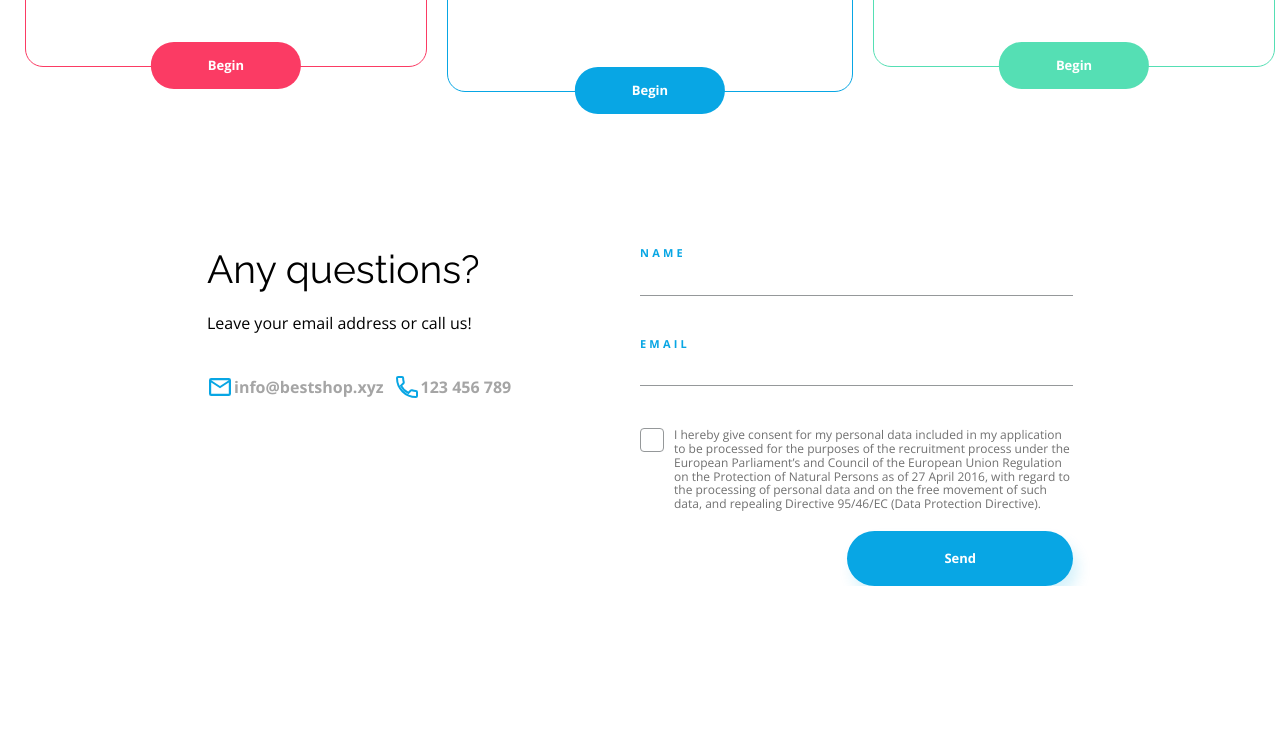
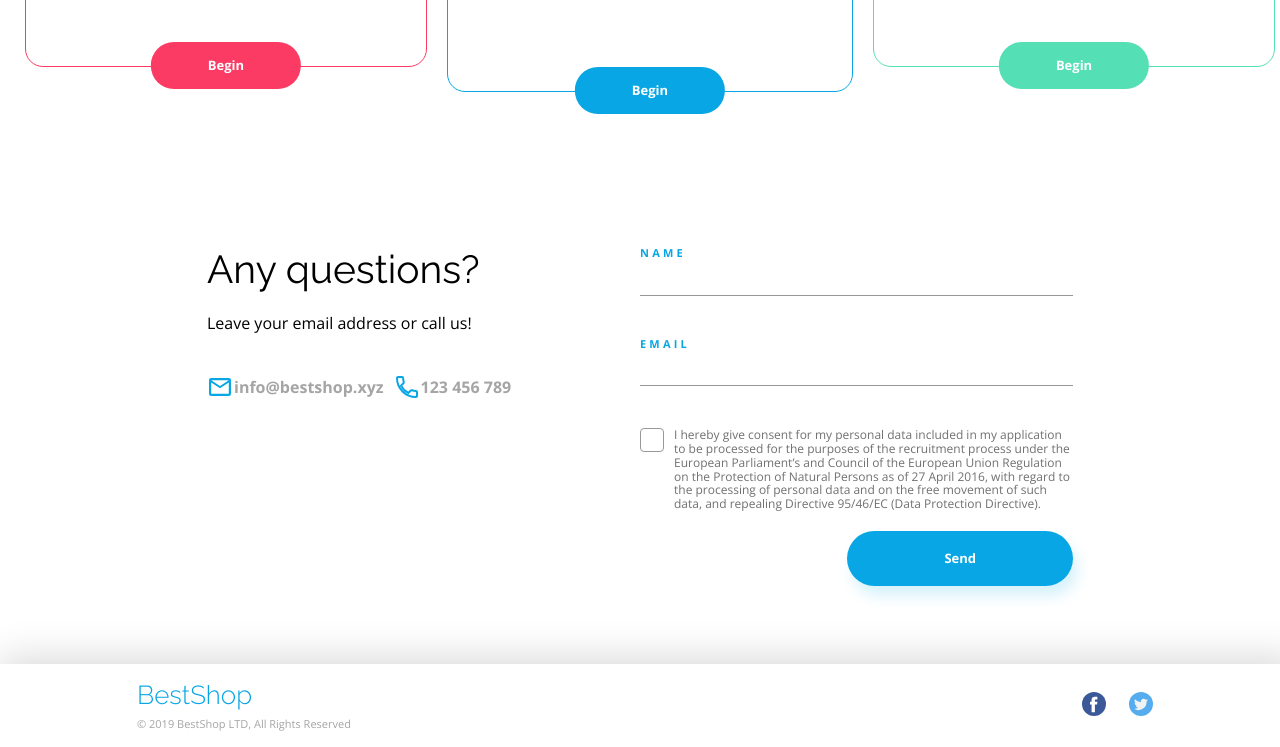
Before and after one commit to DamianStrz/one_page_exercise, a plain HTML site: page index.html in a window 1280 px wide. Shown: the part 3012-3759 px from the top of the page. Before the commit the page ends 3598 px from the top, so only its background shows below. Drawn offline with nearby package versions, Linux system fonts and the light colour scheme.

Commit message:
Dodanie stopki na stronie.

```diff
--- a/css/styles.css
+++ b/css/styles.css
@@ -665,7 +665,9 @@
 
 /*sekcja z formularzem kontaktowym*/
 
-.contact {}
+.contact {
+    margin-bottom: 78px;
+}
 .contact .container {
     width: 896px;
     display: flex;
@@ -822,3 +824,45 @@
     box-shadow: 5px 10px 14px 0 var(--color-primary-shadow);
 
 }
+
+.page-footer {
+    background: var(--color-white);
+    box-shadow: 0 -5px 40px #00000029;
+    position: absolute;
+    z-index: 1;
+}
+.page-footer .container {
+    display: flex;
+    justify-content: space-between;
+    align-items: center;
+    padding: 0 137px;
+}
+.footer-logo {
+    padding: 17px 0;
+
+}
+.footer-logo__text {
+    color: var(--color-primary);
+    font-family: var(--font-raleway);
+    font-weight: 300;
+    font-size: 26px;
+    text-decoration: none;
+}
+.footer-logo__copyright {
+    display: flex;
+    margin: 0;
+    padding-top: 7px;
+    color: var(--color-grey);
+    font-family: var(--font-open);
+    font-weight: 400;
+    font-size: 11px;
+    text-decoration: none;
+}
+.footer-icons {
+
+}
+.social-icon {
+    padding: 0 10px;
+    text-decoration: none;
+}
+.social-img {}
--- a/index.html
+++ b/index.html
@@ -197,5 +197,24 @@
         </div>
     </section>
 
+    <footer class="page-footer">
+        <div class="container">
+            <div class="footer-logo">
+                <a href="/" class="footer-logo__text">
+                    <span>BestShop</span>
+                </a>
+                <p class="footer-logo__copyright">© 2019 BestShop LTD, All Rights Reserved</p>
+            </div>
+            <small class="footer-icons">
+                <a href="" class="social-icon">
+                    <img src="assets/facebook.svg" alt="facebook" class="social-img">
+                </a>
+                <a href="" class="social-icon">
+                    <img src="assets/twitter.svg" alt="facebook" class="social-img">
+                </a>
+            </small>
+        </div>
+    </footer>
+
 </body>
 </html>
```
